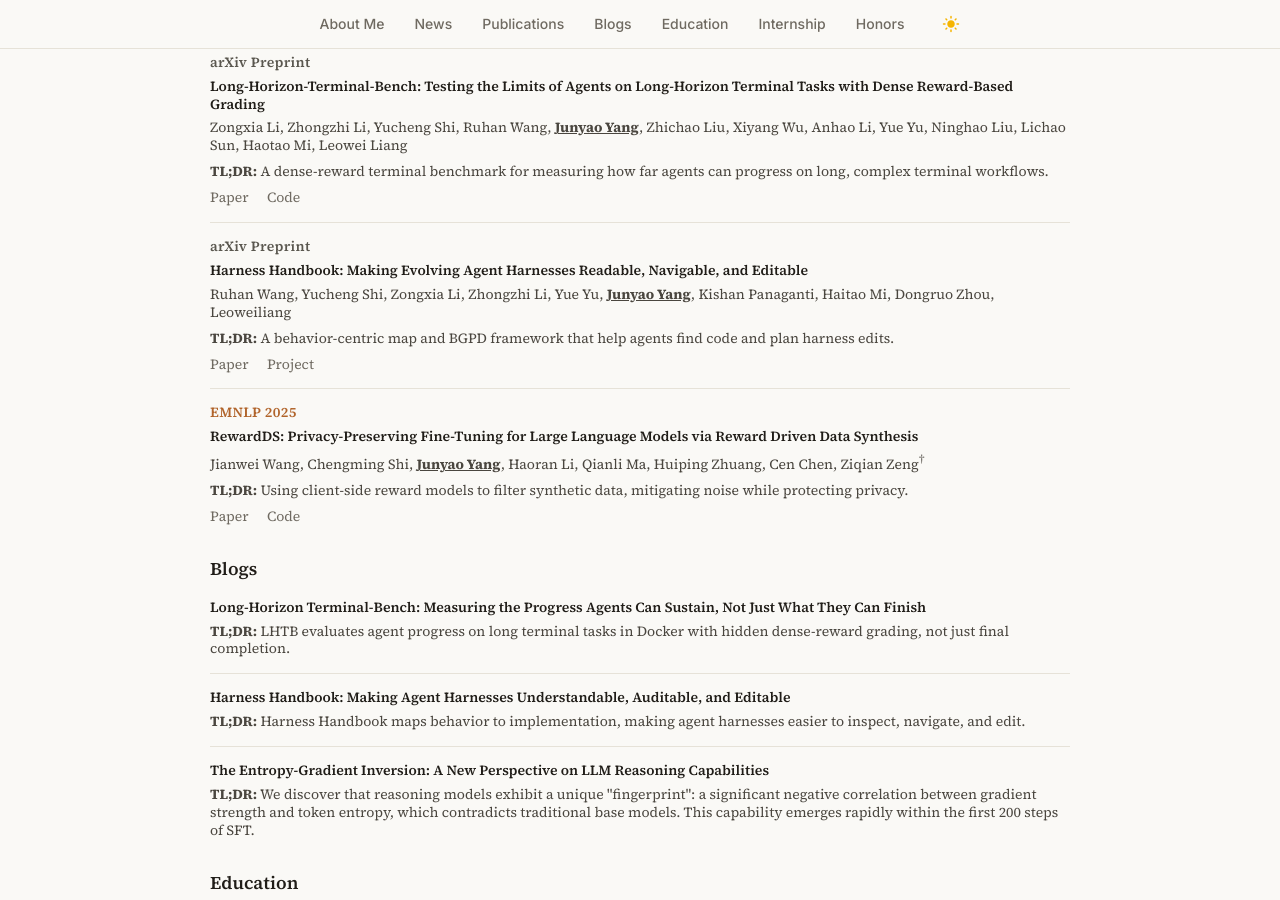
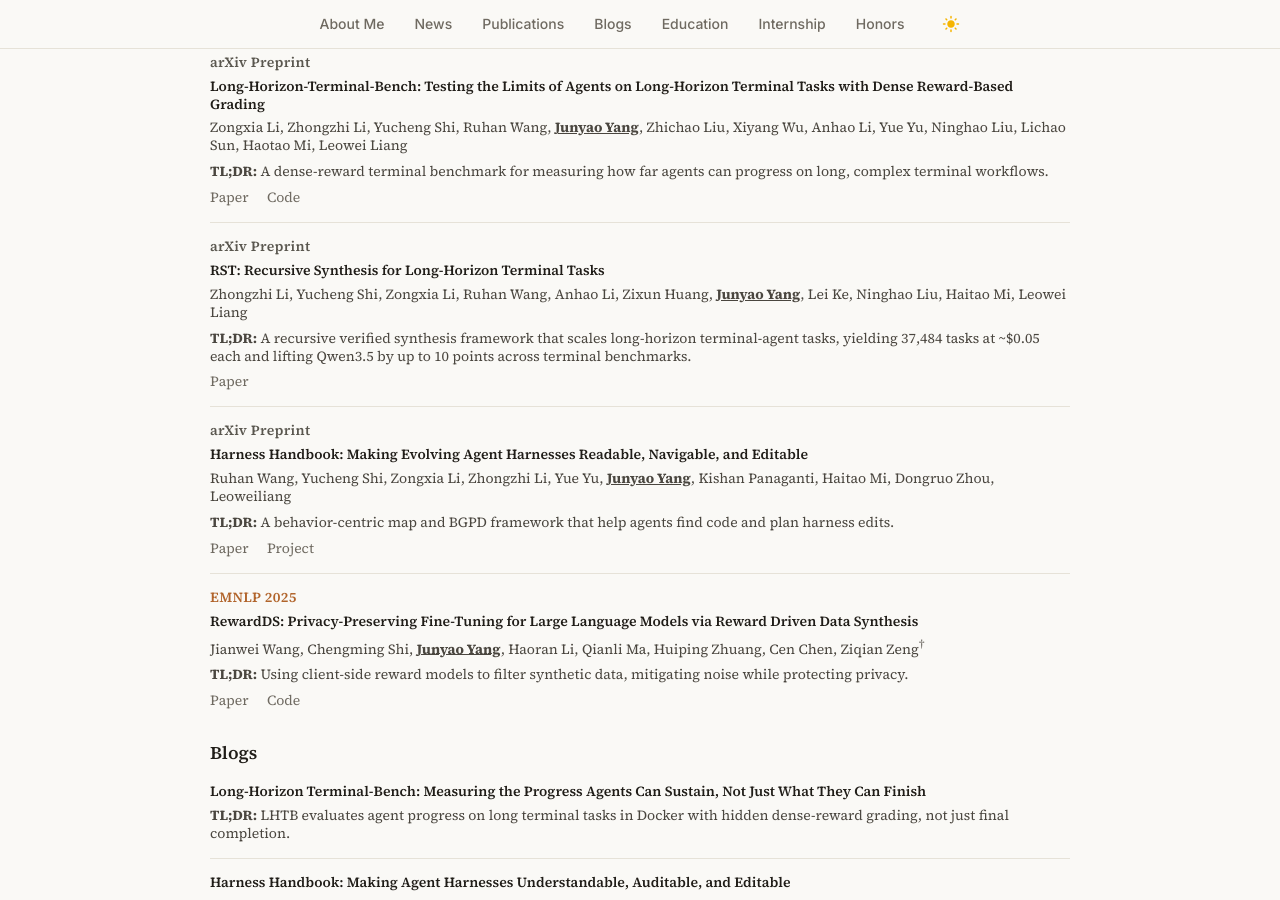
Before and after one commit to jyyang26/jyyang26.github.io, a Jekyll site: the page built from _pages/about.md, in a window 1280 px wide and 900 px high, scrolled down 1528 px. Built offline with Jekyll 4.4.1, drawn with Linux system fonts in a browser that asks for light colours.

Commit message:
Update about.md

```diff
--- a/_pages/about.md
+++ b/_pages/about.md
@@ -572,6 +572,18 @@ redirect_from:
         <div class="paper-entry">
           <div class="paper-info">
             <span class="paper-venue venue-arxiv">arXiv Preprint</span>
+            <a href="https://arxiv.org/pdf/2608.05466" class="paper-title">RST: Recursive Synthesis for Long-Horizon Terminal Tasks</a>
+            <div class="paper-auth">Zhongzhi Li, Yucheng Shi, Zongxia Li, Ruhan Wang, Anhao Li, Zixun Huang, <strong><u>Junyao Yang</u></strong>, Lei Ke, Ninghao Liu, Haitao Mi, Leowei Liang</div>
+            <div class="paper-tldr"><strong>TL;DR:</strong> A recursive verified synthesis framework that scales long-horizon terminal-agent tasks, yielding 37,484 tasks at ~$0.05 each and lifting Qwen3.5 by up to 10 points across terminal benchmarks.</div>
+            <div class="paper-links">
+              <a href="https://arxiv.org/pdf/2608.05466">Paper</a>
+            </div>
+          </div>
+        </div>
+
+        <div class="paper-entry">
+          <div class="paper-info">
+            <span class="paper-venue venue-arxiv">arXiv Preprint</span>
             <a href="https://arxiv.org/abs/2607.13285" class="paper-title">Harness Handbook: Making Evolving Agent Harnesses Readable, Navigable, and Editable</a>
             <div class="paper-auth">Ruhan Wang, Yucheng Shi, Zongxia Li, Zhongzhi Li, Yue Yu, <strong><u>Junyao Yang</u></strong>, Kishan Panaganti, Haitao Mi, Dongruo Zhou, Leoweiliang</div>
             <div class="paper-tldr"><strong>TL;DR:</strong> A behavior-centric map and BGPD framework that help agents find code and plan harness edits.</div>
@@ -667,11 +679,11 @@ redirect_from:
         <div class="paper-entry">
           <div class="paper-info">
             <span class="paper-venue venue-arxiv">arXiv Preprint</span>
-            <a href="https://arxiv.org/abs/2608.05466" class="paper-title">Recursive Synthesis for Long-Horizon Terminal Tasks</a>
+            <a href="https://arxiv.org/pdf/2608.05466" class="paper-title">RST: Recursive Synthesis for Long-Horizon Terminal Tasks</a>
             <div class="paper-auth">Zhongzhi Li, Yucheng Shi, Zongxia Li, Ruhan Wang, Anhao Li, Zixun Huang, <strong><u>Junyao Yang</u></strong>, Lei Ke, Ninghao Liu, Haitao Mi, Leowei Liang</div>
-            <div class="paper-tldr"><strong>TL;DR:</strong> RST recursively synthesizes long-horizon terminal tasks, yielding 37,484 tasks at ~$0.05 each and lifting Qwen3.5 by up to 10 points.</div>
+            <div class="paper-tldr"><strong>TL;DR:</strong> A recursive verified synthesis framework that scales long-horizon terminal-agent tasks, yielding 37,484 tasks at ~$0.05 each and lifting Qwen3.5 by up to 10 points across terminal benchmarks.</div>
             <div class="paper-links">
-              <a href="https://arxiv.org/abs/2608.05466">Paper</a>
+              <a href="https://arxiv.org/pdf/2608.05466">Paper</a>
             </div>
           </div>
         </div>
```
